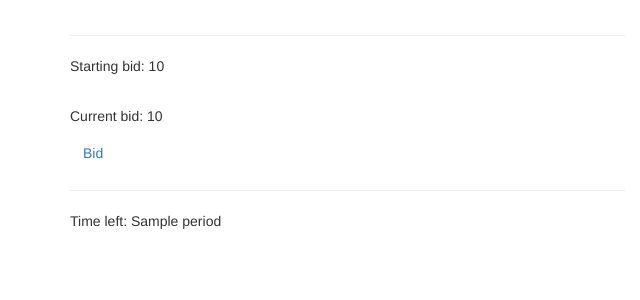
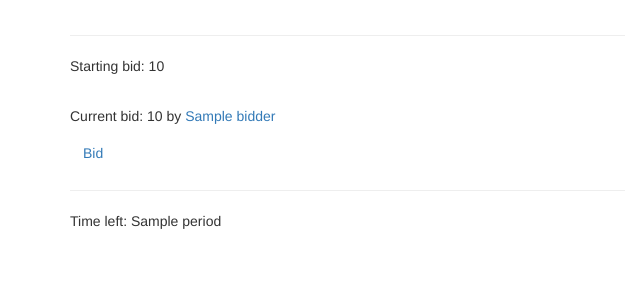
Before and after one commit to alasday/Yabe, a Flask app: template templates/post.html in a window 1280 px wide. Shown: the part 218-518 px from the top of the page, without its empty margins (0-640 px from the left). Run offline with Flask 2, Linux system fonts and the light colour scheme; the template is opened without the code that fills it: most values are stand-ins (such as "Sample title", 1, 10 or a date in 2020); parts of the project's set-up code (start-up, migrations or seed data) failed here and were passed over; some libraries are stand-ins or nearby versions.

```diff
--- a/app.py
+++ b/app.py
@@ -99,7 +99,7 @@ def post(postId=None):
 		if int(i["price"]) < lowestBid:
 			lowestBid = int(i["price"])
 			lowestBidId = i["id"]
-	return render_template("post.html", postId = postId, username = session['username'], title = dbmanager.get_post(postId)['title'], startingPrice = startingPrice,period = dbmanager.get_post(postId)['period'], lowestBidInfo = dbmanager.get_bid(lowestBidId), allBids = bids)
+	return render_template("post.html", postId = postId, username = session['username'], title = dbmanager.get_post(postId)['title'], startingPrice = startingPrice,period = dbmanager.get_post(postId)['period'], lowestBidId = lowestBidId, lowestBidInfo = dbmanager.get_bid(lowestBidId), allBids = bids)
 
 #creates the feed of buy request posts
 @app.route("/feed", methods=["GET", "POST"])
--- a/templates/post.html
+++ b/templates/post.html
@@ -36,7 +36,7 @@ $(document).ready(function(){
 		<hr>
 		<p>Starting bid: {{startingPrice}}</p>
 		<br>
-		<p>Current bid: {{lowestBidInfo["price"]}}</p>
+		<p>Current bid: {% if lowestBidId != -1 %} {{lowestBidInfo["price"]}} by <a href="/user/{{lowestBidInfo["bidder"]}}">{{lowestBidInfo["bidder"]}}</a> {% else %} No bids yet. {% endif %}</p>
 		<a href="/bid/{{postId}}" class="btn">Bid</a>
 	</div>
 </div>
```
